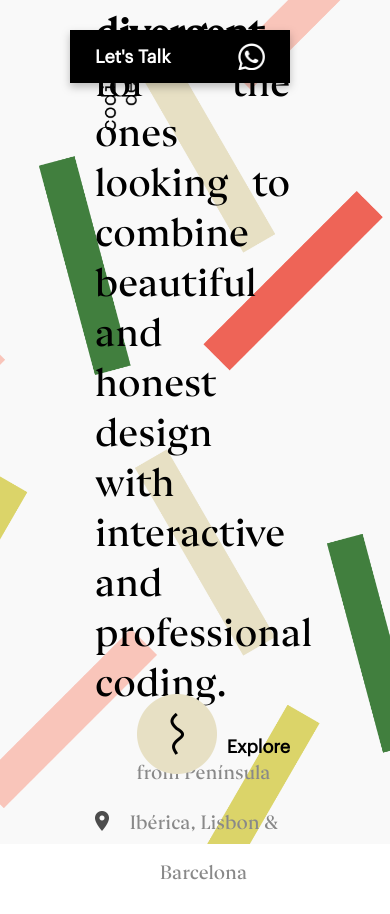
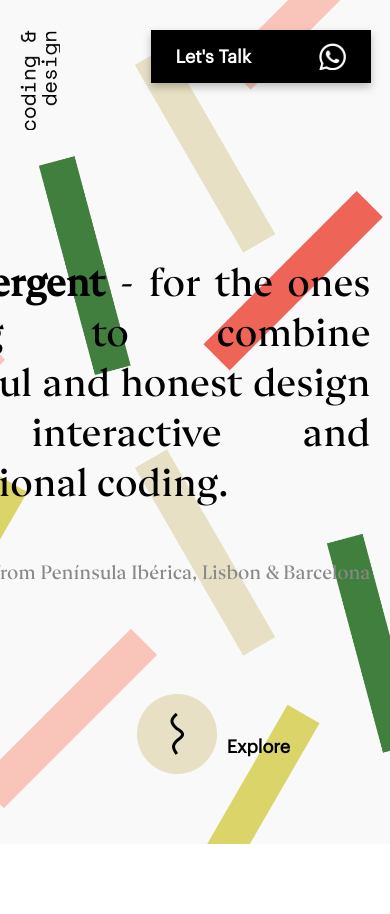
Before and after one commit to ritamedina27/divergentstudio, a React (Create React App) app in the folder divergent-studio/: page / in a window 390 px wide. After the commit the page ends 844 px from the top, so only its background shows below. Built offline with nearby package versions, Linux system fonts and the light colour scheme.

Commit message:
missing media queries

```diff
--- a/divergent-studio/src/components/Banner/index.js
+++ b/divergent-studio/src/components/Banner/index.js
@@ -3,7 +3,6 @@ import "./styles.css";
 import whatsappIcon from "../../assets/whatsapp.png";
 import designCodingIcon from "../../assets/codingdesignIcon.png";
 import locationIcon from "../../assets/location.png";
-/*import exploreIcon from "../../assets/exploreIcon.png";*/
 
 const Banner = (props) => {
   return (
@@ -13,9 +12,9 @@ const Banner = (props) => {
       </div>
       <button className="contact">
         <h3>Let's Talk</h3>
-        <img src={whatsappIcon} alt="whatsappIcon" width={27} height="27" />
+        <img src={whatsappIcon} alt="whatsappIcon" width={27} />
       </button>
-      <div className="container">
+      <div className="background-banner">
         <div className="text">
           <h1>
             <strong>Go divergent</strong> - for the ones looking to combine
--- a/divergent-studio/src/components/Banner/styles.css
+++ b/divergent-studio/src/components/Banner/styles.css
@@ -1,12 +1,12 @@
 .icon {
   position: fixed;
-  left: 100px;
+  left: 5vw;
   top: 30px;
   text-align: right;
 }
 .contact {
   position: fixed;
-  right: 100px;
+  right: 5vw;
   top: 30px;
   text-align: right;
   display: flex;
@@ -21,13 +21,14 @@
   text-align: center;
   text-decoration: none;
   filter: drop-shadow(0px 4px 4px rgba(0, 0, 0, 0.25));
+  cursor: pointer;
 }
 
 .contact:hover {
   text-decoration: underline;
 }
 
-.container {
+.background-banner {
   width: 100vw;
   height: 100vh;
   background-image: url(../../assets/background.png);
@@ -40,8 +41,12 @@
 }
 
 .text {
-  width: 50%;
-  padding-right: 100px;
+  position: fixed;
+  right: 5vw;
+  min-width: 500px;
+  max-width: 800px;
+  padding-left: 5vw;
+  text-align: left;
 }
 
 h1 {
--- a/divergent-studio/src/index.css
+++ b/divergent-studio/src/index.css
@@ -6,6 +6,7 @@
 html,
 body,
 div,
+span,
 applet,
 object,
 iframe,
@@ -119,19 +120,7 @@ table {
   border-spacing: 0;
 }
 
-body {
-  margin: 0;
-  font-family: -apple-system, BlinkMacSystemFont, "Segoe UI", "Roboto", "Oxygen",
-    "Ubuntu", "Cantarell", "Fira Sans", "Droid Sans", "Helvetica Neue",
-    sans-serif;
-  -webkit-font-smoothing: antialiased;
-  -moz-osx-font-smoothing: grayscale;
-}
-
-code {
-  font-family: source-code-pro, Menlo, Monaco, Consolas, "Courier New",
-    monospace;
-}
+/* começa aqui o meu código*/
 
 @font-face {
   font-family: "Ariata Display";
```
Also changed, not shown: divergent-studio/src/index.js (+6 -6 lines).
